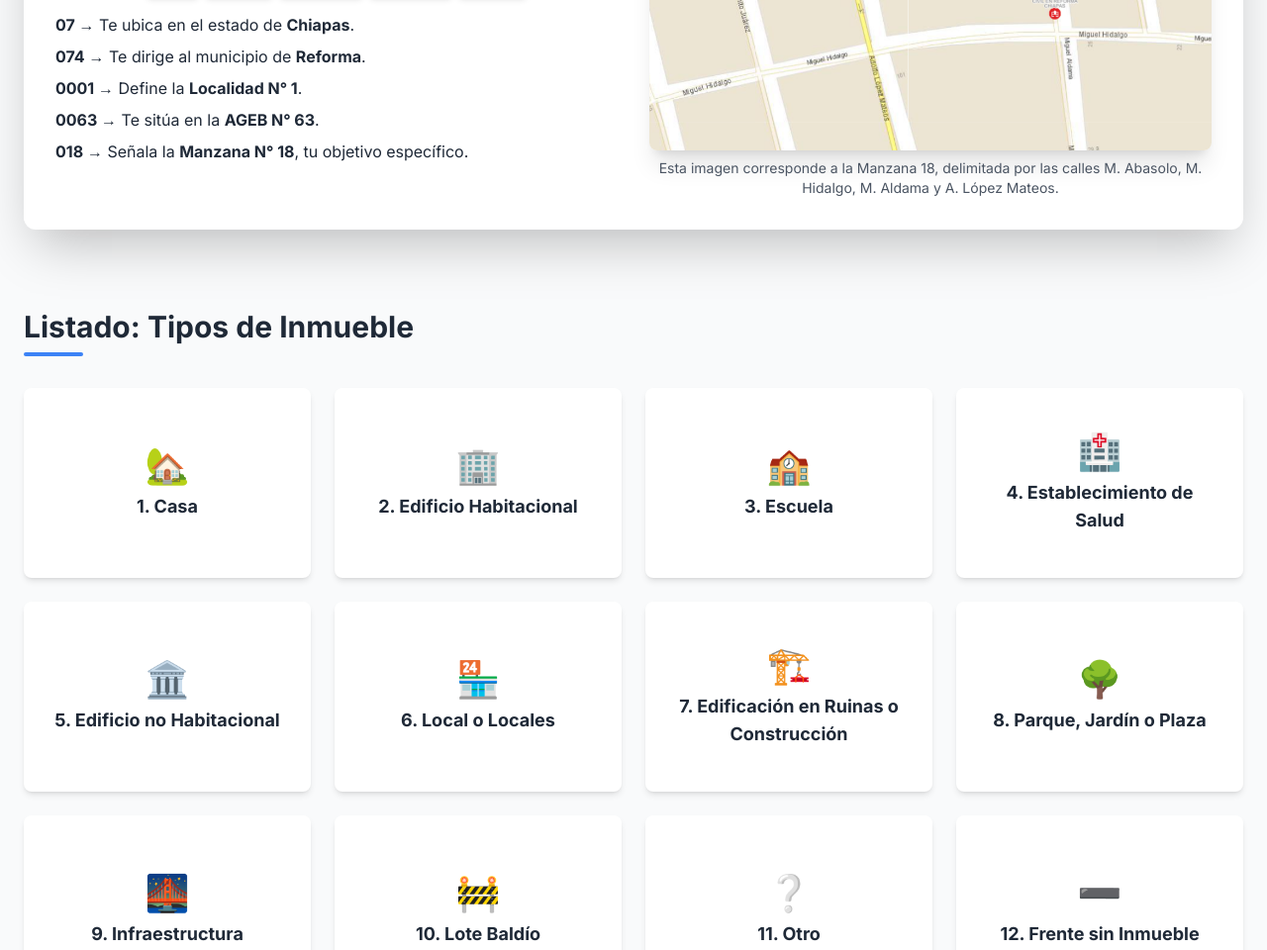
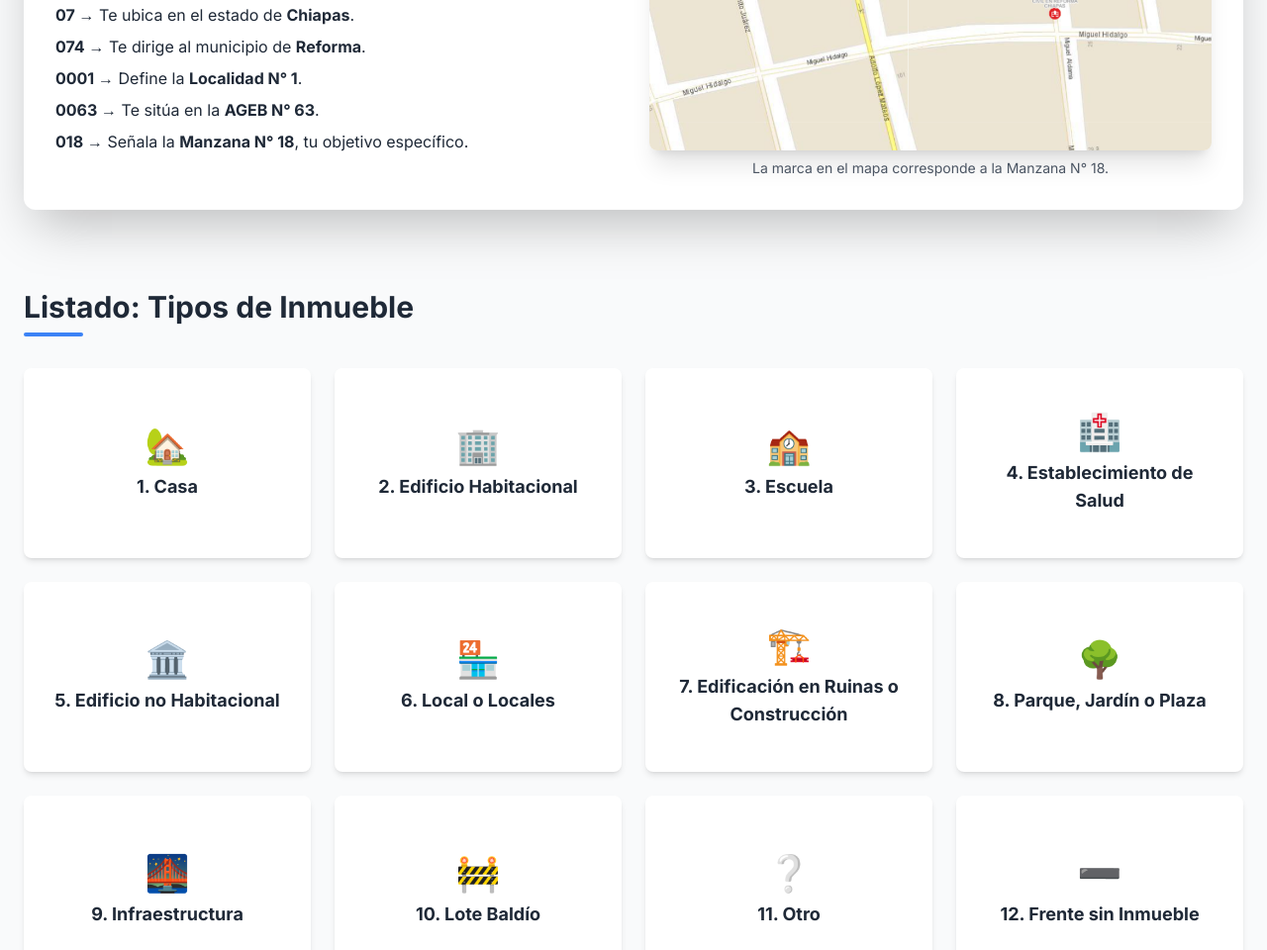
Before and after one commit to Mergs45/guiainegi, a plain HTML site: page index.html in a window 1280 px wide. Shown: the part 1302-2262 px from the top of the page at 99% size. Drawn offline with nearby package versions, Linux system fonts and the light colour scheme.

Commit message:
cambio en Tu area de trabajo

```diff
--- a/index.html
+++ b/index.html
@@ -195,7 +195,7 @@
                     </div>
                     <div class="animate-on-scroll" style="transition-delay: 0.2s;">
                         <img src="/img/mapa.png" alt="Mapa de la manzana 63 en Reforma, Chiapas" class="rounded-lg shadow-xl w-full h-auto object-cover">
-                        <p class="text-center text-xs md:text-sm text-gray-600 mt-2">Esta imagen corresponde a la Manzana 18, delimitada por las calles M. Abasolo, M. Hidalgo, M. Aldama y A. López Mateos.</p>
+                        <p class="text-center text-xs md:text-sm text-gray-600 mt-2">La marca en el mapa corresponde a la Manzana N° 18.</p>
                     </div>
                 </div>
             </div>
```
